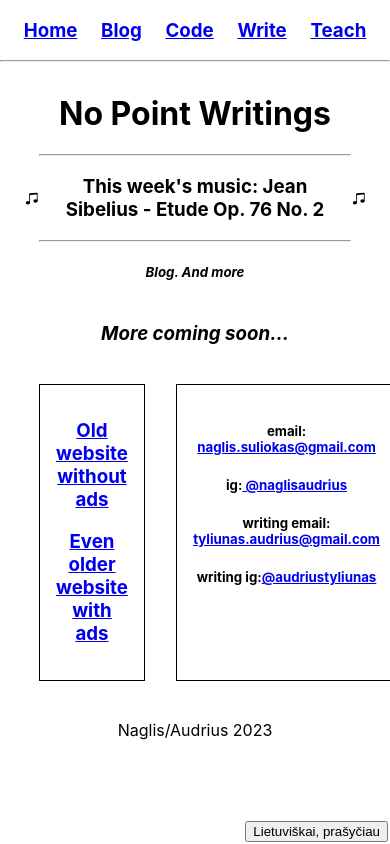
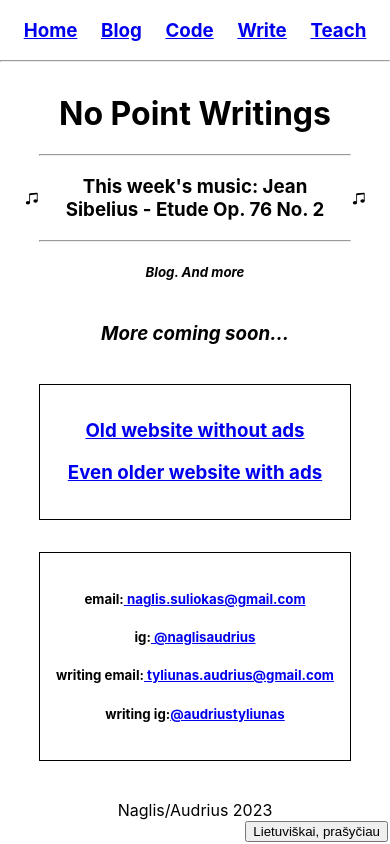
Before and after one commit to naglissul/naglissul.github.io, a React (Create React App) app: page /#/ in a window 390 px wide. Built offline with nearby package versions, Linux system fonts and the light colour scheme.

Commit message:
responsive fix home

```diff
--- a/src/pages/homePage/HomePage.tsx
+++ b/src/pages/homePage/HomePage.tsx
@@ -19,8 +19,9 @@ function HomePage() {
       <h3 style={{ paddingTop: "5%" }}>
         <em>More coming soon...</em>
       </h3>
-      <div style={{ display: "flex", margin: "10%", gap: "10%" }}>
-        {" "}
+      <div
+        style={{ display: "flex", margin: "10%", gap: "2em", flexWrap: "wrap" }}
+      >
         <Archive />
         <Contacts />
       </div>
```
